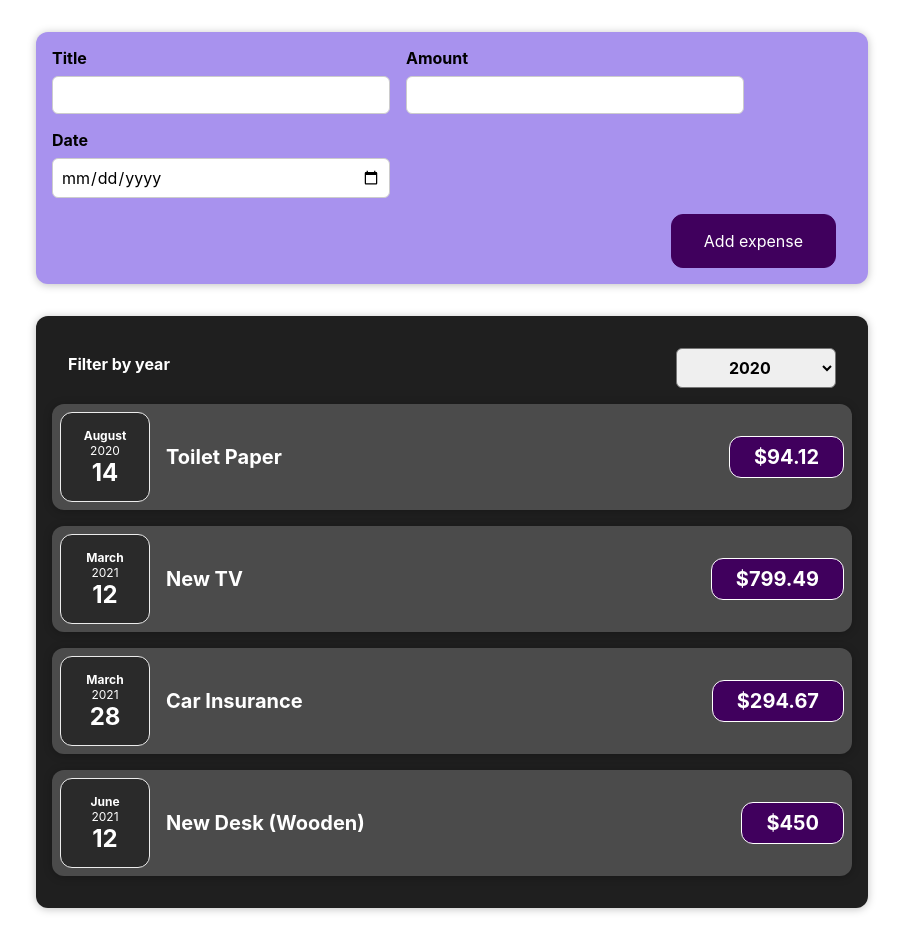
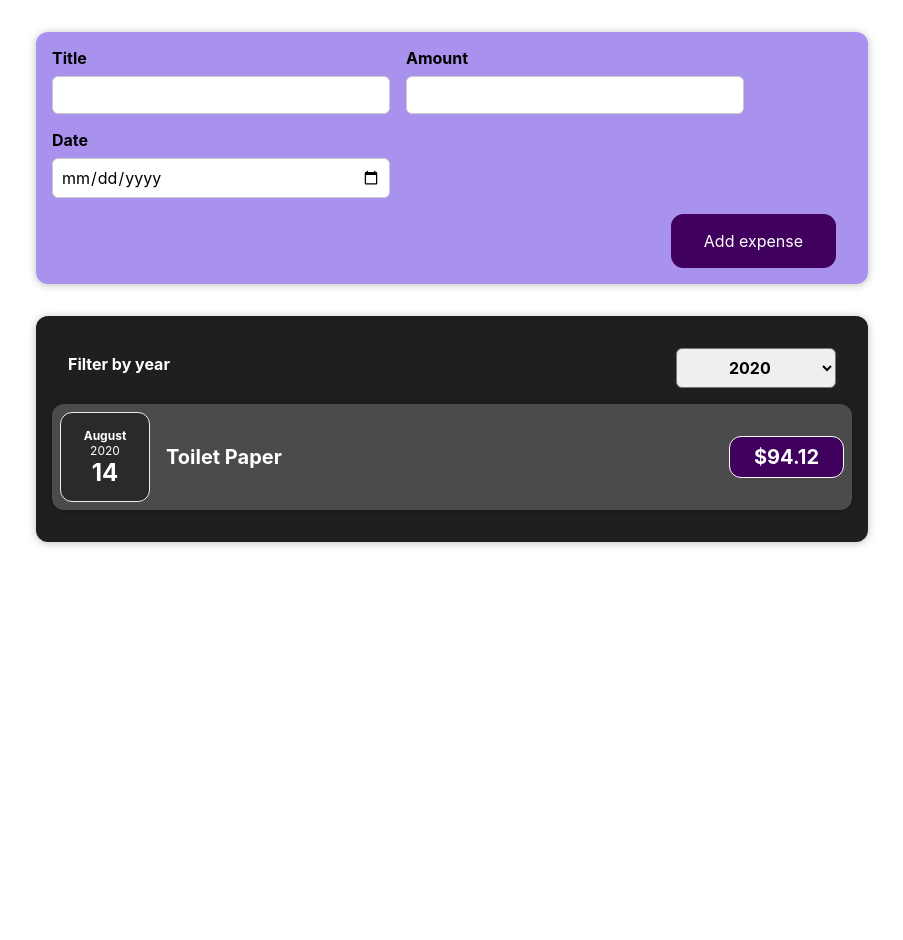
Before and after one commit to juancsaenz/react-expense-tracker, a React (Create React App) app: page / in a window 1280 px wide. Shown: the whole page, without its empty margins (188-1091 px from the left). After the commit the page ends 800 px from the top, so only its background shows below. Built offline with nearby package versions, Linux system fonts and the light colour scheme.

Commit message:
Add empty message

```diff
--- a/src/components/Expenses/Expenses.js
+++ b/src/components/Expenses/Expenses.js
@@ -12,15 +12,30 @@ const Expenses = ({ data }) => {
     setFilteredYear(year);
   };
 
+  const dataFiltered = data.filter(
+    (item) => item.date.getFullYear().toString() === filteredYear
+  );
+
+  let expensesContent = <p>No expenses found.</p>;
+
+  if (dataFiltered.length > 0) {
+    expensesContent = dataFiltered.map((item) => (
+      <ExpenseItem
+        key={item.id}
+        title={item.title}
+        amount={item.amount}
+        date={item.date}
+      />
+    ));
+  }
+
   return (
     <Card className="expenses">
       <ExpensesFilter
         onChangeYear={changeYearHandler}
         yearSelected={filteredYear}
       />
-      {data.map((item) => (
-        <ExpenseItem key={item.id} title={item.title} amount={item.amount} date={item.date} />
-      ))}
+      {expensesContent}
     </Card>
   );
 };
```
